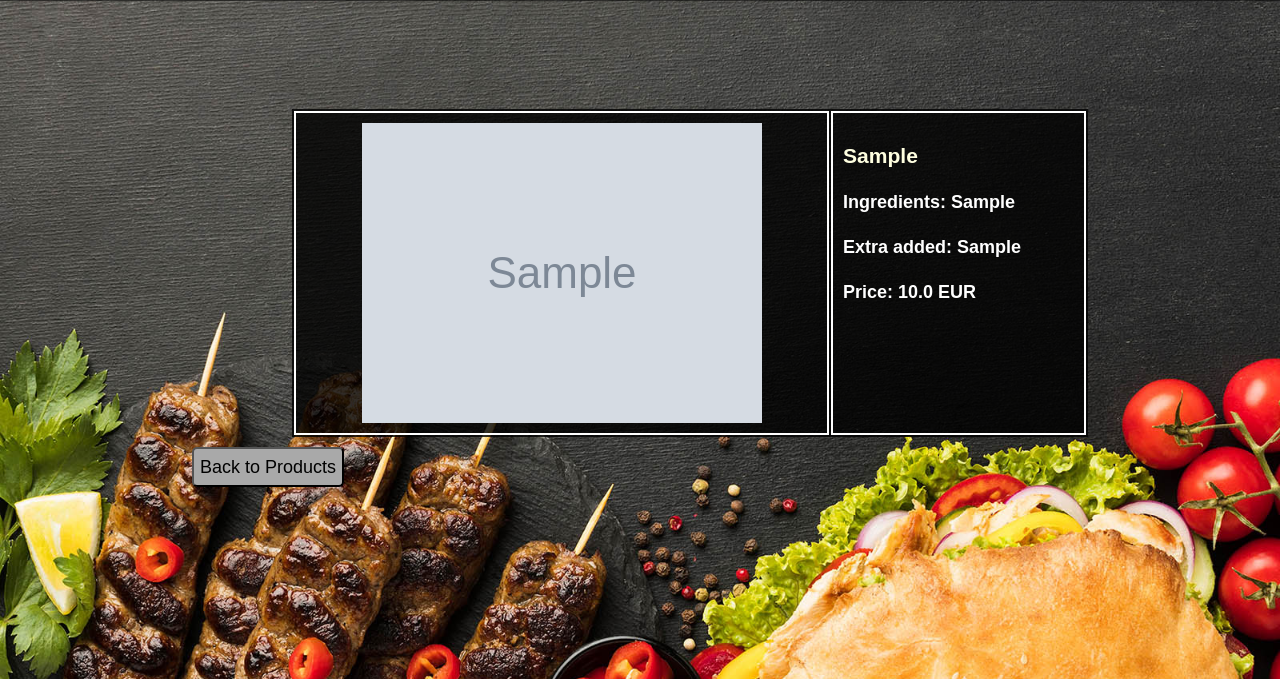
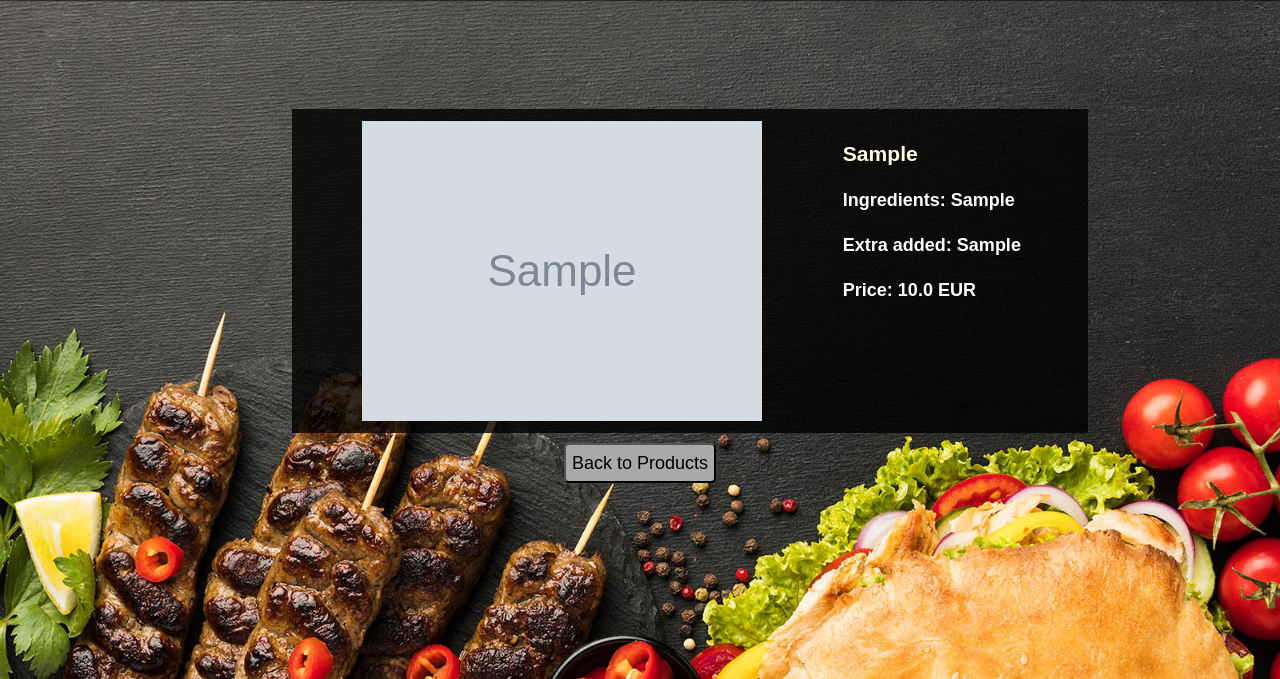
Before and after one commit to GiedriusMar/Kebabine_using_Python_Flask, a Flask app: page /products/1 in a window 1280 px wide. Shown: the part 121-800 px from the top of the page. Run offline with Flask 3, Linux system fonts and the light colour scheme; tables that the repository leaves empty hold one stand-in row (values such as "Sample post"); grey boxes marked "Sample" are stand-in pictures.

Commit message:
Project version v.2.2. Updated CSS file and slight corrections to routes.py file.

```diff
--- a/kebabine/static/style.css
+++ b/kebabine/static/style.css
@@ -165,6 +165,7 @@ color: yellow;
 .oneproduct td {
     vertical-align: top;
     padding: 10px;
+    border: none;
 }
 
 .product-image img {
@@ -172,4 +173,7 @@ color: yellow;
     margin: 0 auto;
 }
 
+.product-buttons {
+text-align: center;
+}
 /*Keep changing*/
```
Also changed, not shown: kebabine/routes.py (line endings or trailing spaces).
